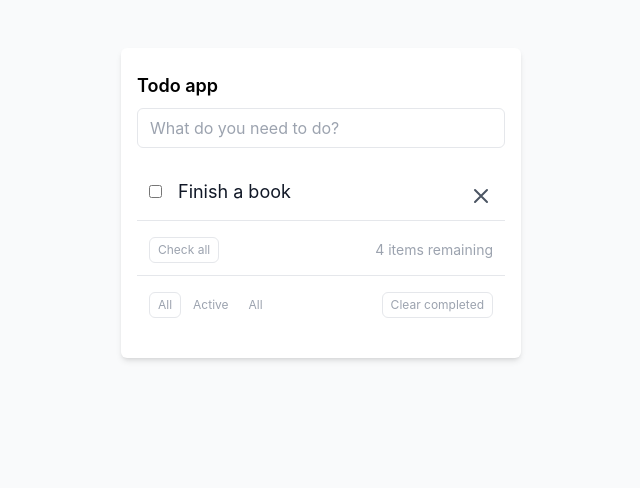
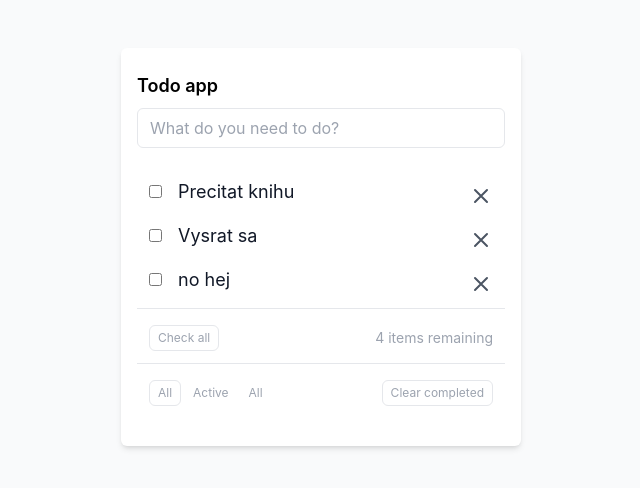
Before and after one commit to MiroslavZaprazny/todo, a React (Create React App) app: page / in a window 1280 px wide. Shown: the top 488 px of the page, without its empty margins (319-959 px from the left). Built offline with nearby package versions, Linux system fonts and the light colour scheme.

Commit message:
Making use of state

```diff
--- a/src/App.jsx
+++ b/src/App.jsx
@@ -1,10 +1,29 @@
+import { useState } from 'react';
 import './App.css';
 
 function App() {
+  const [todos, setTodos] = useState([
+    {
+      id: 1,
+      title: 'Precitat knihu',
+      isComplete: false,
+    },
+    {
+      id: 2,
+      title: 'Vysrat sa',
+      isComplete: false,
+    },
+    {
+      id: 3,
+      title: 'no hej',
+      isComplete: false,
+    },
+  ]);
+
   return (
     <div className="App">
       <div className="bg-white w-100 shadow-md rounded-md mx-auto my-12 px-4 py-6">
-        <div className="todo ">
+        <div className="todo">
           <h3 className="font-semibold text-lg">Todo app</h3>
 
           <form action="#">
@@ -16,11 +35,13 @@ function App() {
           </form>
           <div className="mt-4 border-b px-3 py-3">
             <ul className="space-y-3">
-              <li className="flex items-center justify-between">
+              {todos.map((todo) => (
+                <li key={todo.id}
+                  className="flex items-center justify-between">
                   <div>
                     <input type="checkbox" />
                     <span className="ml-4 text-lg text-gray-900">
-                    Finish a book
+                      {todo.title}
                     </span>
                   </div>
                   <div className="flex justify-center items-center mt-2">
@@ -42,6 +63,7 @@ function App() {
                     </button>
                   </div>
                 </li>
+              ))}
             </ul>
           </div>
           <div className="flex justify-between items-center text-xs border-b text-gray-400  px-3 pt-4 pb-3">
```
Lines whose indentation alone changed are shown as unchanged.
